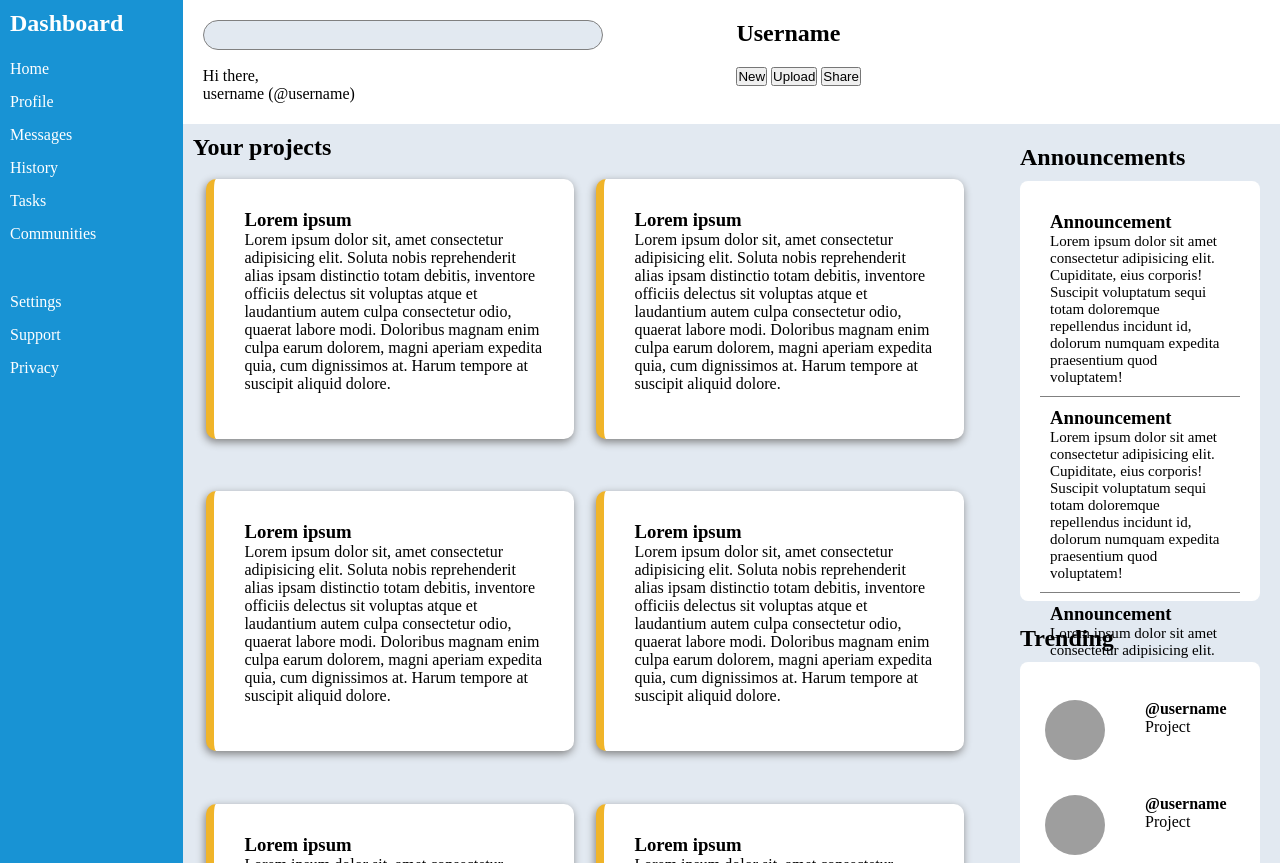
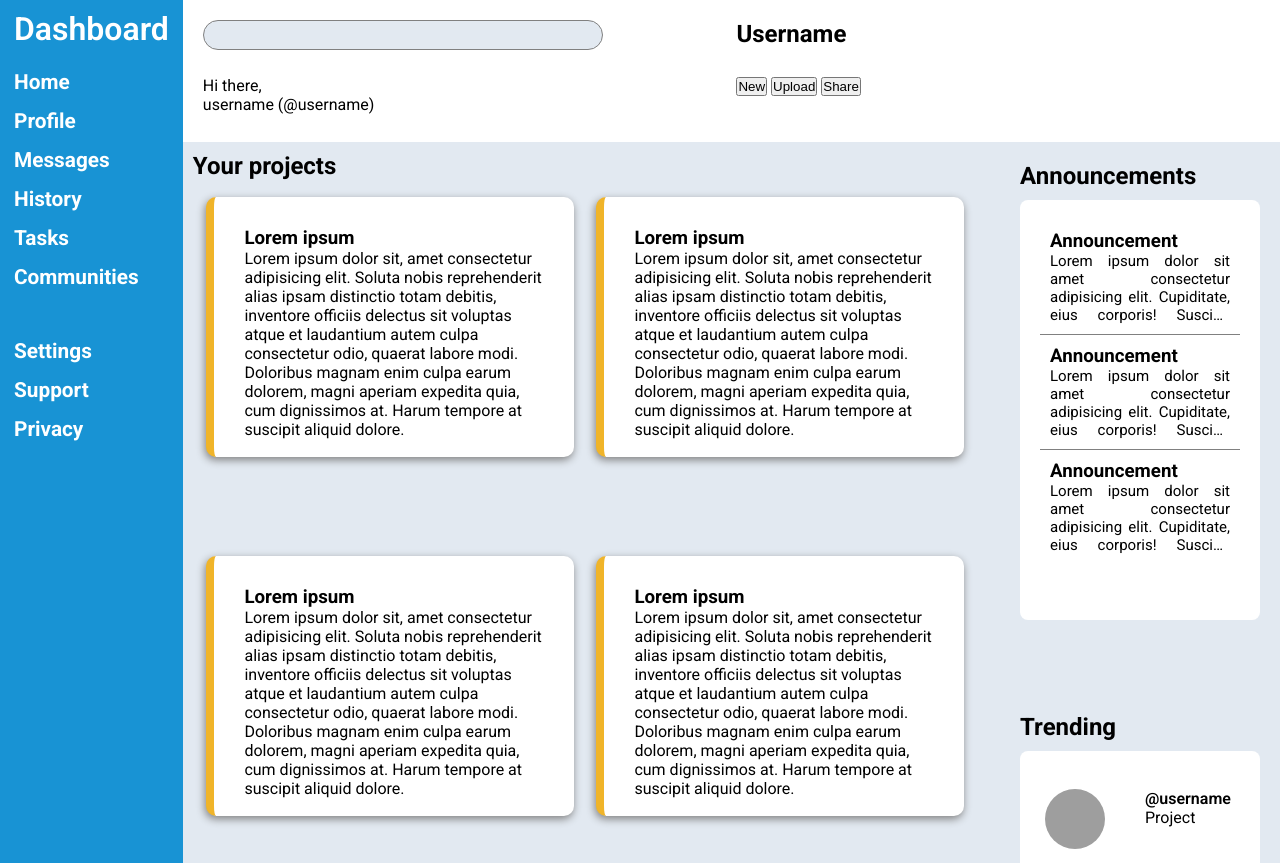
Before and after one commit to ROSS1996/dashboard-t1, a plain HTML site: page index.html in a window 1280 px wide. Shown: the top 863 px of the page. Drawn offline with Linux system fonts and the light colour scheme; grey boxes are pictures that could not be loaded.

Commit message:
Change the announcements behaviour

```diff
--- a/style.css
+++ b/style.css
@@ -1,3 +1,5 @@
+@import url("https://fonts.googleapis.com/css?family=Roboto:300,400,50,600,700,800");
+
 * {
     margin: 0;
     padding: 0;
@@ -8,6 +10,7 @@ body {
     display: grid;
     grid-template-columns: 1fr 6fr;
     grid-template-rows: 1fr 8fr;
+    font-family: 'Roboto','Segoe UI', Tahoma, Geneva, Verdana, sans-serif;
 }
 
 nav {
@@ -18,11 +21,17 @@ nav {
     grid-row: 1 / span 3;
     display: grid;
     grid-template-rows: 10px 1fr 3fr 1fr;
-    gap: 40px;
+    gap: 50px;
+    justify-content: center;
 }
 
 header, main {
     grid-column: 2;
+}
+
+h1 {
+    font-size: 2rem;
+    font-weight: 600;
 }
 
 header {
@@ -51,6 +60,12 @@ main {
     display: flex;
     flex-direction: column;
     gap: 15px;
+}
+
+.navigation li, .settings li {
+    list-style-type: none;
+    font-weight: 700;
+    font-size: 1.3rem;
 }
 
 #search {
@@ -131,9 +146,14 @@ h2 {
 }
 
 .announcement p {
+    max-height: 80px;
     font-size: 0.94rem;
+    display: -webkit-box;
+    -webkit-line-clamp: 4;
+    -webkit-box-orient: vertical;
     overflow: hidden;
     text-overflow: ellipsis;
+    text-align: justify;
 }
 
 .trendingProj {
```
